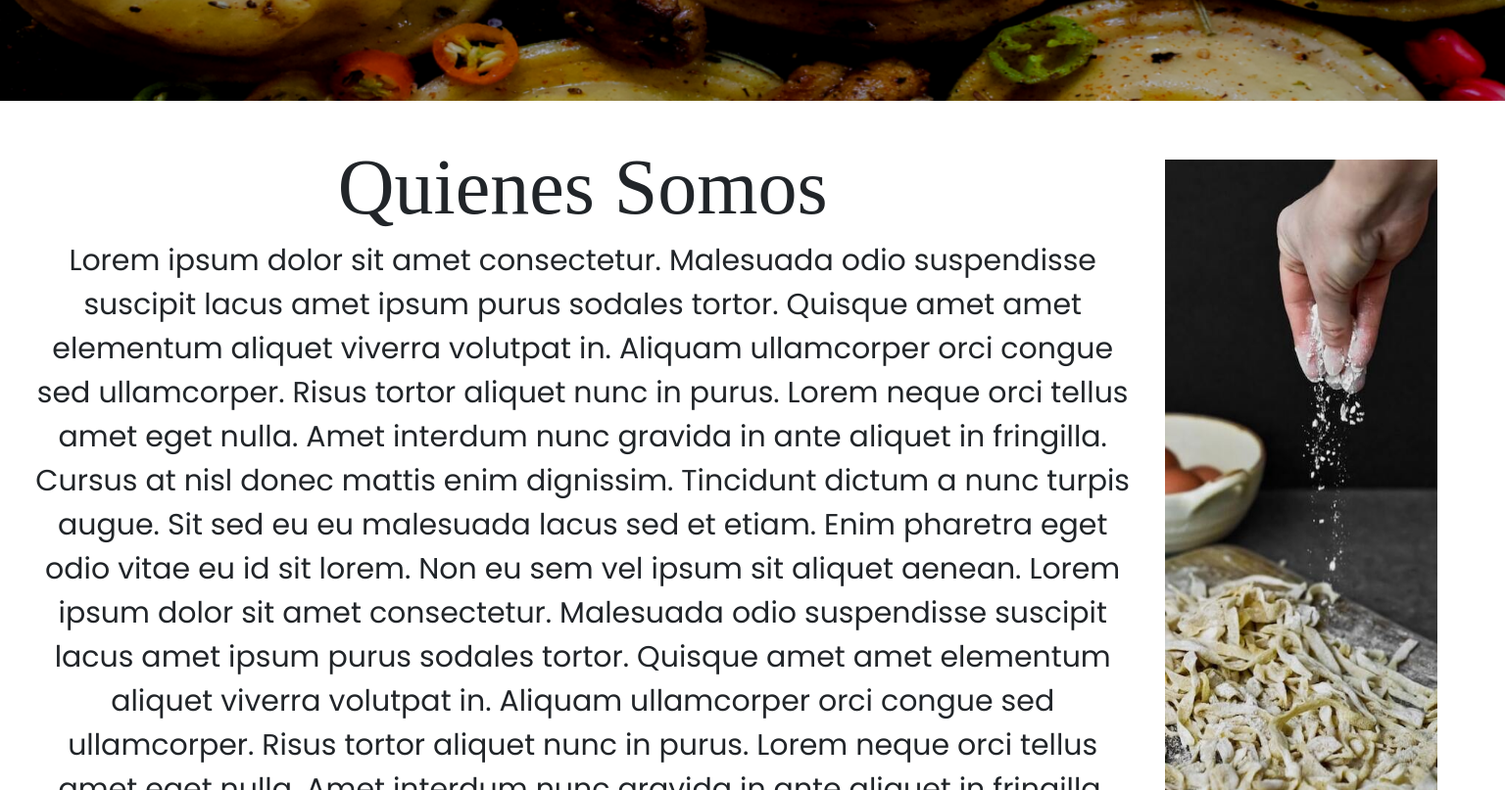
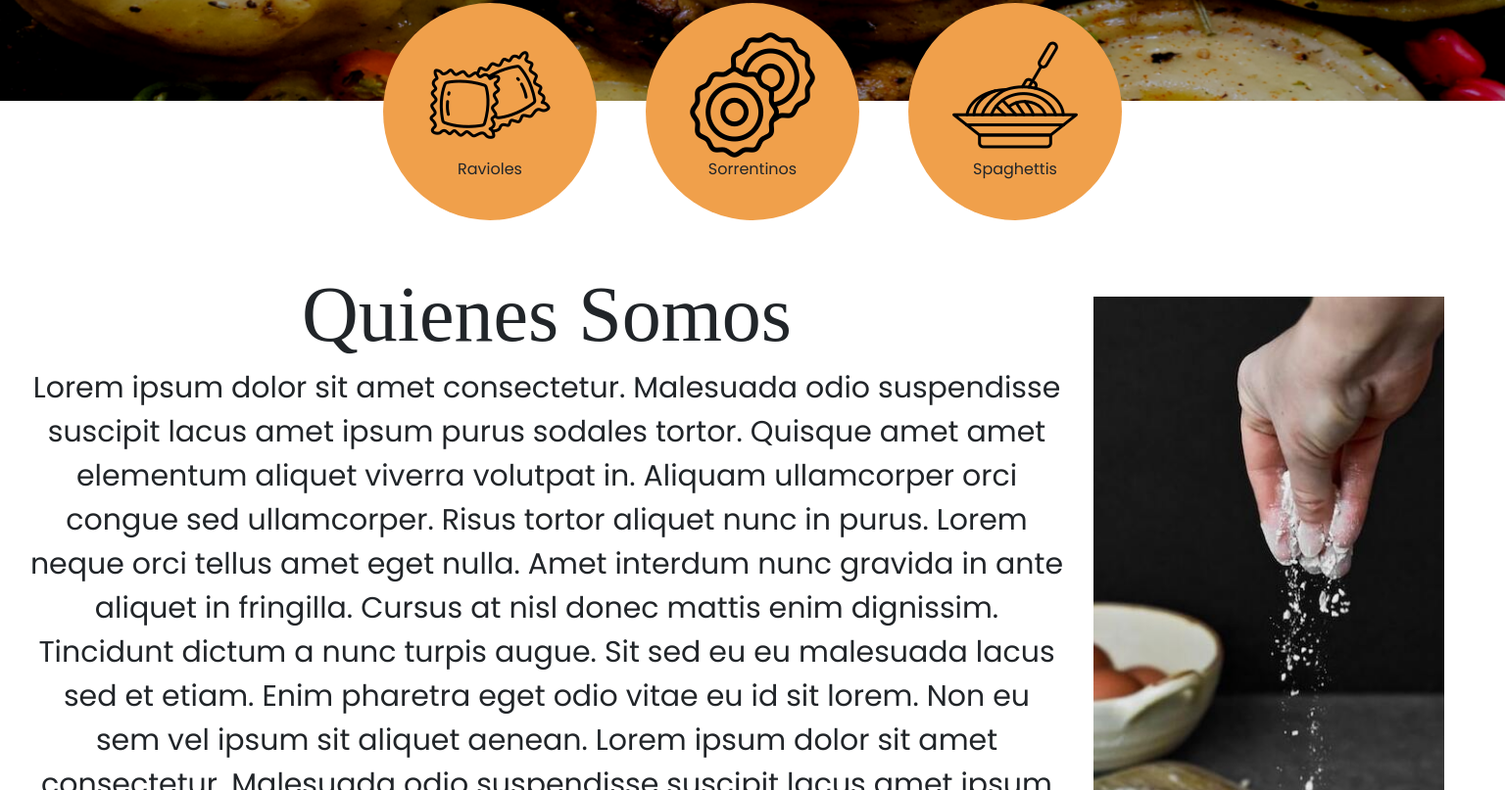
Before and after one commit to rodrigoferetti/box-pastas, a plain HTML site: page pages/quiensomos.html in a window 1536 px wide. Shown: the part 497-1304 px from the top of the page at 98% size. Drawn offline with nearby package versions, Linux system fonts and the light colour scheme; a web font is replaced by a local one.

Commit message:
arreglo medidas de responsive en index.html y quiensomos.html

```diff
--- a/css/style.css
+++ b/css/style.css
@@ -118,7 +118,7 @@ header {
    }
 }
 
-@media (min-width: 1440px) {
+@media (min-width: 1300px) {
     .contenedor-main {
         display: grid;
         grid-template: repeat(4,auto) / repeat(4,25%);
@@ -129,25 +129,24 @@ header {
         ". . . item3"
         ;
         row-gap: 5rem;
-        column-gap: 5px;
+        column-gap: 2px;
         margin-top: 17rem;
-        margin-right: 2px;
         margin-left: 1rem;
     }
 
     .sector-principal {
         width: 90rem;
-        margin-left: 3rem;
+        margin-left: 1rem;
     }
 
     .primer-imagen {
-        width: 100rem;
+        width: 90rem;
         margin-bottom: 5rem;
     }
 
     .segunda-imagen {
         display: flex;
-        width: 100rem;
+        width: 90rem;
         height: 30rem;
     }
 
@@ -159,10 +158,11 @@ header {
         display: grid;
         visibility: visible;
         grid-area: item3;
-        width: 90%;
-        height: 117rem;
         margin-top: 18rem;
-
+    }
+    .imgside-main{
+        width: 30rem;
+        height: 96%;
     }
 
     .titulo-imagen {
@@ -190,13 +190,20 @@ header {
     font-size: 3rem;
 }
 
+
 .side-quienes {
     display: none;
     visibility:hidden;
 }
 
+@media (min-width: 768px) {
+   .texto-quienes {
+    margin-top: 14rem;
+   }
+}
 
-@media (min-width: 1440px) {
+
+@media (min-width: 1300px) {
    .contenedor-quienes {
         display: grid;
         grid-template-rows: repeat(4,auto);
@@ -213,18 +220,18 @@ header {
     .texto-quienes{
         grid-area: item1;
         text-align: center;
-        margin-top: 4rem;
+        margin-top: 17rem;
         margin-right: 3rem;
         margin-bottom: 4rem;
         margin-left: 3rem;
     }
     .side-quienes {
-        display: grid;
+        display: flex;
         visibility: visible;
         grid-area: item2;
-        width: 80%;
+        width: 50%;
         height: 80%;
-        margin-top: 6rem;
+        margin-top: 20rem;
         margin-right: 5rem;
 
     }
--- a/pages/quiensomos.html
+++ b/pages/quiensomos.html
@@ -39,21 +39,37 @@
                     </ul>
                   </div>
                 </div>
-              </nav>
+            </nav>
         </div>
+        <div class="iconos-pastas">
+          <div class="ravioles-icon">
+              <img src="../assets/img/raviolesicon.png" alt="Dos ravioles, uno al lado de otro">
+              <p>Ravioles</p>
+          </div>
+          <div class="sorrentinos-icon">
+              <img src="../assets/img/sorrentinosicon.png" alt="Dos sorrentinos colocados diagonalmente">
+              <p>Sorrentinos</p>
+          </div>
+          <div class="spaghettis-icon">
+              <img src="../assets/img/spaghettiicon.png" alt="plato de spaghettis">
+              <p>Spaghettis</p>
+          </div>
+      </div>
     </header>
 
 
     <main class="contenedor-quienes">
-        <div class="texto-quienes">
+      <div class="texto-quienes">
             <h1 class="titulo-quienes">Quienes Somos</h1>
             <p class="parrafo-quienes">Lorem ipsum dolor sit amet consectetur. Malesuada odio suspendisse suscipit lacus amet ipsum purus sodales tortor. Quisque amet amet elementum aliquet viverra volutpat in. Aliquam ullamcorper orci congue sed ullamcorper. Risus tortor aliquet nunc in purus. Lorem neque orci tellus amet eget nulla.
             Amet interdum nunc gravida in ante aliquet in fringilla. Cursus at nisl donec mattis enim dignissim. Tincidunt dictum a nunc turpis augue. Sit sed eu eu malesuada lacus sed et etiam. Enim pharetra eget odio vitae eu id sit lorem. Non eu sem vel ipsum sit aliquet aenean.
             Lorem ipsum dolor sit amet consectetur. Malesuada odio suspendisse suscipit lacus amet ipsum purus sodales tortor. Quisque amet amet elementum aliquet viverra volutpat in. Aliquam ullamcorper orci congue sed ullamcorper. Risus tortor aliquet nunc in purus. Lorem neque orci tellus amet eget nulla.
             Amet interdum nunc gravida in ante aliquet in fringilla. Cursus at nisl donec mattis enim dignissim. Tincidunt dictum a nunc turpis augue. Sit sed eu eu malesuada lacus sed et etiam. Enim pharetra eget odio vitae eu id sit lorem. Non eu sem vel ipsum sit aliquet aenean. </p>
-        </div>
+      </div>
 
-        <img class="side-quienes" src="../assets/img/quienessomosside.jpg" alt="mano colocando harina sobre spaghettis">
+      <div class="side-quienes" >
+        <img src="../assets/img/quienessomosside.jpg" alt="mano colocando harina sobre spaghettis">
+      </div>
     </main>
 
     <footer class="container-fluid">
```
Also changed, not shown: index.html (+4 -2 lines), pages/haztucompra.html (+14 -0 lines), pages/pastas.html (+14 -0 lines), pages/salsas.html (+14 -0 lines).
